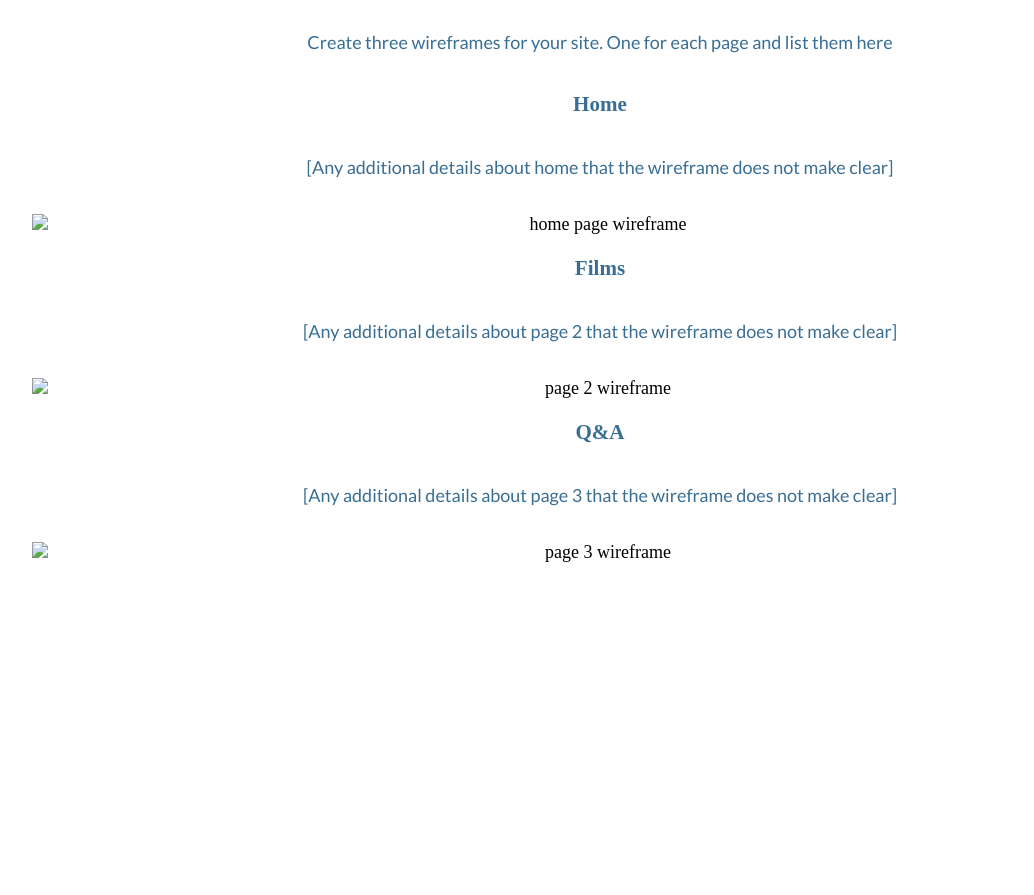
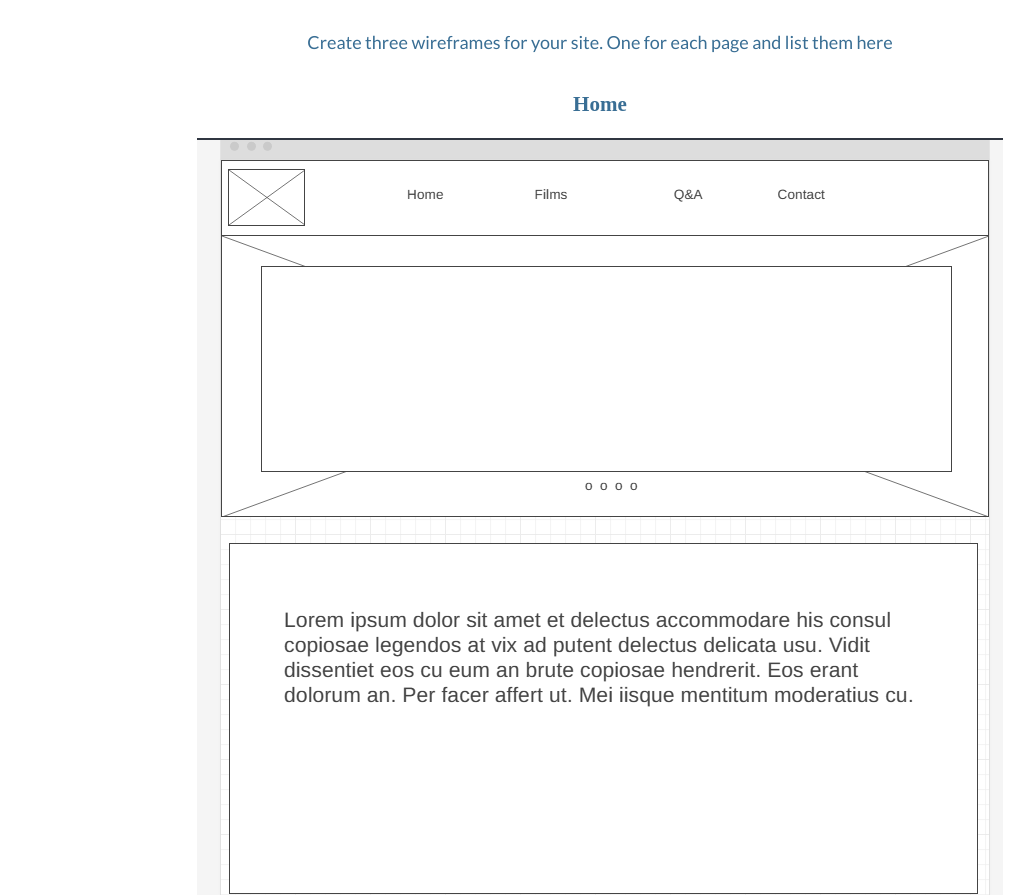
Before and after one commit to lipovnat000/wdd130, a plain HTML site: page simplescores/site-plan.html in a window 1280 px wide. Shown: the part 9620-10515 px from the top of the page, without its empty margins (40-1074 px from the left). Before the commit the page ends 10255 px from the top, so only its background shows below. Drawn offline with Linux system fonts and the light colour scheme; files whose address does not match are found by name; a web font is replaced by a local one.

Commit message:
wireframes

```diff
--- a/simplescores/site-plan.html
+++ b/simplescores/site-plan.html
@@ -182,22 +182,13 @@
             Create three wireframes for your site. One for each page and list them here</p>
 
           <h3>Home</h3>
-          <p>
-            [Any additional details about home that the wireframe does not make clear]
-          </p>
-          <img src="#" alt="home page wireframe">
+          <img src="images/home wireframe.png" alt="home page wireframe">
 
           <h3>Films</h3>
-          <p>
-            [Any additional details about page 2 that the wireframe does not make clear]
-          </p>
-          <img src="#" alt="page 2 wireframe">
+          <img src="images/Films wireframe.png" alt="films wireframe">
 
           <h3>Q&A</h3>
-          <p>
-            [Any additional details about page 3 that the wireframe does not make clear]
-          </p>
-          <img src="#" alt="page 3 wireframe">
+          <img src="images/QnA wireframe.png" alt="q&a wireframe">
         </main>
 
 
```
Also changed, not shown: simplescores/images/Films wireframe.png (added), simplescores/images/QnA wireframe.png (added), simplescores/images/home wireframe.png (added).
